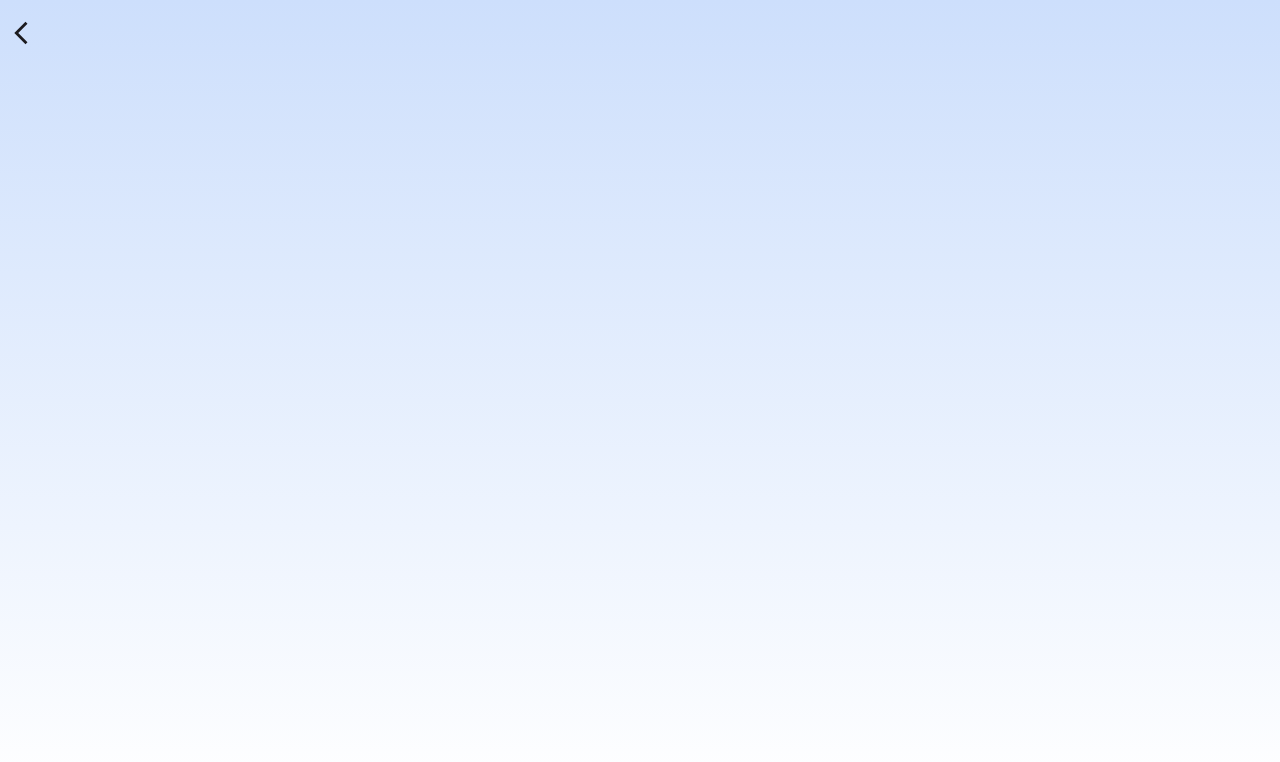
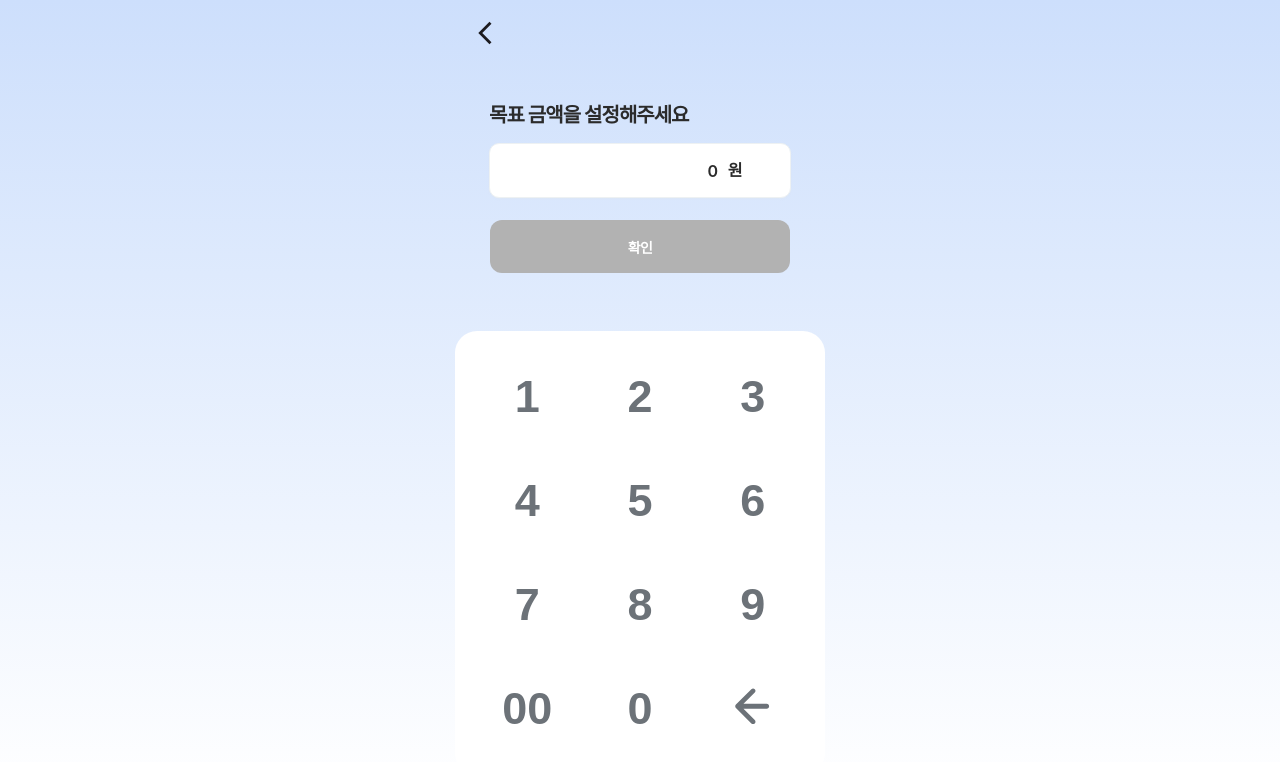
Before and after one commit to CtrlX-oneDayWallet/dayPocket_Front, a React (Create React App) app: page /assets/set in a window 1280 px wide. Shown: the top 762 px of the page. Built offline with nearby package versions, Linux system fonts and the light colour scheme.

Commit message:
feat: setpage 구현'

```diff
--- a/src/components/Layout.tsx
+++ b/src/components/Layout.tsx
@@ -4,6 +4,7 @@ import styled from "styled-components";
 
 const LayoutWrapper = styled.div`
   min-height: 100vh;
+  width: 100%;
   background: var(--background, linear-gradient(180deg, #cddffc 0%, #fff 100%));
   display: flex;
   flex-direction: column;
--- a/src/components/button/Button.styles.ts
+++ b/src/components/button/Button.styles.ts
@@ -2,23 +2,24 @@ import styled from "styled-components";
 
 export const ButtonContainer = styled.button<{ disabled?: boolean }>`
   display: flex;
-  width: 555px;
-  height: 98px;
-  padding: 33px 216px 34px 227px;
-  justify-content: flex-end;
+  width: 300px;
+  height: 53px;
+  justify-content: center;
   align-items: center;
   flex-shrink: 0;
   border-radius: 12px;
+  border: none;
   background-color: ${(props) =>
     props.disabled ? props.theme.gray.gy3 : props.theme.primary.pu1};
+  cursor: pointer;
 `;
 
 export const ButtonText = styled.p`
   color: ${(props) => props.theme.gray.white};
   text-align: center;
-  font-size: 24px;
+  font-size: 14px;
   font-style: normal;
   font-weight: 600;
   line-height: normal;
-  letter-spacing: -1.2px;
+  letter-spacing: -0.7px;
 `;
--- a/src/components/button/Button.tsx
+++ b/src/components/button/Button.tsx
@@ -7,7 +7,7 @@ export default function Button({ label, onClick, disabled }: ButtonProps) {
     onClick?.(e);
   };
   return (
-    <S.ButtonContainer onClick={() => handleClick} disabled={disabled}>
+    <S.ButtonContainer onClick={(e) => handleClick(e)} disabled={disabled}>
       <S.ButtonText>{label}</S.ButtonText>
     </S.ButtonContainer>
   );
--- a/src/components/set/Set.styles.ts
+++ b/src/components/set/Set.styles.ts
@@ -5,3 +5,100 @@ export const SetContainer = styled.div`
   flex-direction: column;
   align-items: center;
 `;
+
+export const SetTitle = styled.p`
+  display: flex;
+  width: 302px;
+  height: 59px;
+  margin: 0;
+  margin-top: 36px;
+  flex-direction: column;
+  justify-content: center;
+  flex-shrink: 0;
+  color: ${(props) => props.theme.gray.gy6};
+  font-size: 20px;
+  font-style: normal;
+  font-weight: 600;
+  line-height: normal;
+  letter-spacing: -1px;
+`;
+
+export const InputBox = styled.div`
+  display: flex;
+  width: 300px;
+  height: 53px;
+  justify-content: center;
+  align-items: center;
+  gap: 10px;
+  flex-shrink: 0;
+  border-radius: 10px;
+  border: 1px solid #edf1f3;
+  background-color: ${(props) => props.theme.gray.white};
+  box-shadow: 0px 1px 2px 0px rgba(228, 229, 231, 0.24);
+  margin-bottom: 22px;
+`;
+
+export const InputDisplay = styled.div`
+  width: 180px;
+  height: 21px;
+  color: ${(props) => props.theme.gray.gy6};
+  text-align: right;
+  font-size: 16px;
+  font-style: normal;
+  font-weight: 600;
+  line-height: 140%;
+  letter-spacing: -0.32px;
+  overflow: hidden;
+  white-space: nowrap;
+  text-overflow: ellipsis;
+`;
+
+export const Won = styled.p`
+  color: ${(props) => props.theme.gray.gy6};
+  text-align: right;
+  font-size: 16px;
+  font-style: normal;
+  font-weight: 600;
+  line-height: 140%;
+  letter-spacing: -0.32px;
+`;
+
+export const NumberContainer = styled.div`
+  display: flex;
+  width: 370px;
+  height: 444px;
+  flex-direction: column;
+  justify-content: center;
+  align-items: center;
+  flex-shrink: 0;
+  background-color: ${(props) => props.theme.gray.white};
+  border-radius: 22px;
+  margin-top: 58px;
+`;
+
+export const NumberBox = styled.div`
+  display: grid;
+  width: 328px;
+  height: 397px;
+  row-gap: 20px;
+  column-gap: 10px;
+  flex-shrink: 0;
+  grid-template-rows: repeat(4, minmax(0, 1fr));
+  grid-template-columns: repeat(3, minmax(0, 1fr));
+`;
+
+export const Number = styled.button`
+  font-size: 45px;
+  font-weight: 550;
+  color: ${({ theme }) => theme.gray.gy4};
+  background-color: transparent;
+  border: none;
+  border-radius: 12px;
+  width: 100%;
+  height: 100%;
+  cursor: pointer;
+
+  &.active {
+    color: ${({ theme }) => theme.gray.white};
+  }
+`;
--- a/src/components/set/Set.tsx
+++ b/src/components/set/Set.tsx
@@ -1,11 +1,55 @@
+import Button from "@/components/button/Button";
+import { useState } from "react";
 import * as S from "./Set.styles";
+import { useNavigate } from "react-router-dom";
+import { ReactComponent as CancelIcon } from "@/assets/icons/arrow.svg";
+import { FormatNumber } from "@/utils";
 
 export default function Set() {
+  const navigate = useNavigate();
+  const [amount, setAmount] = useState("0");
+
+  const handleNumberClick = (value: string) => {
+    if (amount === "0") {
+      setAmount(value);
+    } else {
+      setAmount((prev) => prev + value);
+    }
+  };
+
+  const handleCancel = () => {
+    setAmount((prev) => {
+      const next = prev.slice(0, -1);
+      return next.length === 0 ? "0" : next;
+    });
+  };
+
+  const numberPad = ["1", "2", "3", "4", "5", "6", "7", "8", "9", "00", "0"];
+
   return (
     <S.SetContainer>
-      <h1>목표 금액을 설정해주세요.</h1>
-      <div></div>
-      <button></button>
+      <S.SetTitle>목표 금액을 설정해주세요</S.SetTitle>
+      <S.InputBox>
+        <S.InputDisplay>{FormatNumber(amount)}</S.InputDisplay>
+        <S.Won>원</S.Won>
+      </S.InputBox>
+      <Button
+        label="확인"
+        onClick={() => navigate("/")}
+        disabled={amount === "0"}
+      />
+      <S.NumberContainer>
+        <S.NumberBox>
+          {numberPad.map((num) => (
+            <S.Number key={num} onClick={() => handleNumberClick(num)}>
+              {num}
+            </S.Number>
+          ))}
+          <S.Number onClick={handleCancel}>
+            <CancelIcon width={35} height={36.82} />
+          </S.Number>
+        </S.NumberBox>
+      </S.NumberContainer>
     </S.SetContainer>
   );
 }
--- a/src/components/top-nav/TopNav.styles.ts
+++ b/src/components/top-nav/TopNav.styles.ts
@@ -2,10 +2,10 @@ import styled from "styled-components";
 
 export const TopNavContainer = styled.div`
   display: flex;
-  width: 100%;
+  width: 352px;
   height: 30px;
   justify-content: flex-start;
   align-items: center;
-  padding-left: 18px;
-  padding-top: 18px;
+  margin-left: 18px;
+  margin-top: 18px;
 `;
--- a/src/pages/assets/SetPage.tsx
+++ b/src/pages/assets/SetPage.tsx
@@ -1,11 +1,12 @@
 import { TopNav } from "@/components";
 import * as S from "./SetPage.styles";
+import Set from "@/components/set/Set";
 
 export default function SetPage() {
   return (
     <S.SetPageContainer>
       <TopNav />
-      {/* 나머지 컴포넌트*/}
+      <Set />
     </S.SetPageContainer>
   );
 }
--- /dev/null
+++ b/src/utils/FormatNumber.tsx
@@ -0,0 +1,4 @@
+export const FormatNumber = (value: string) => {
+  const number = parseInt(value.replace(/[^0-9]/g, ""), 10);
+  return isNaN(number) ? "0" : number.toLocaleString();
+};
--- a/src/utils/index.ts
+++ b/src/utils/index.ts
@@ -1 +1 @@
-// utils
+export { FormatNumber } from "./FormatNumber";
```
Also changed, not shown: src/assets/icons/arrow.svg (added).
